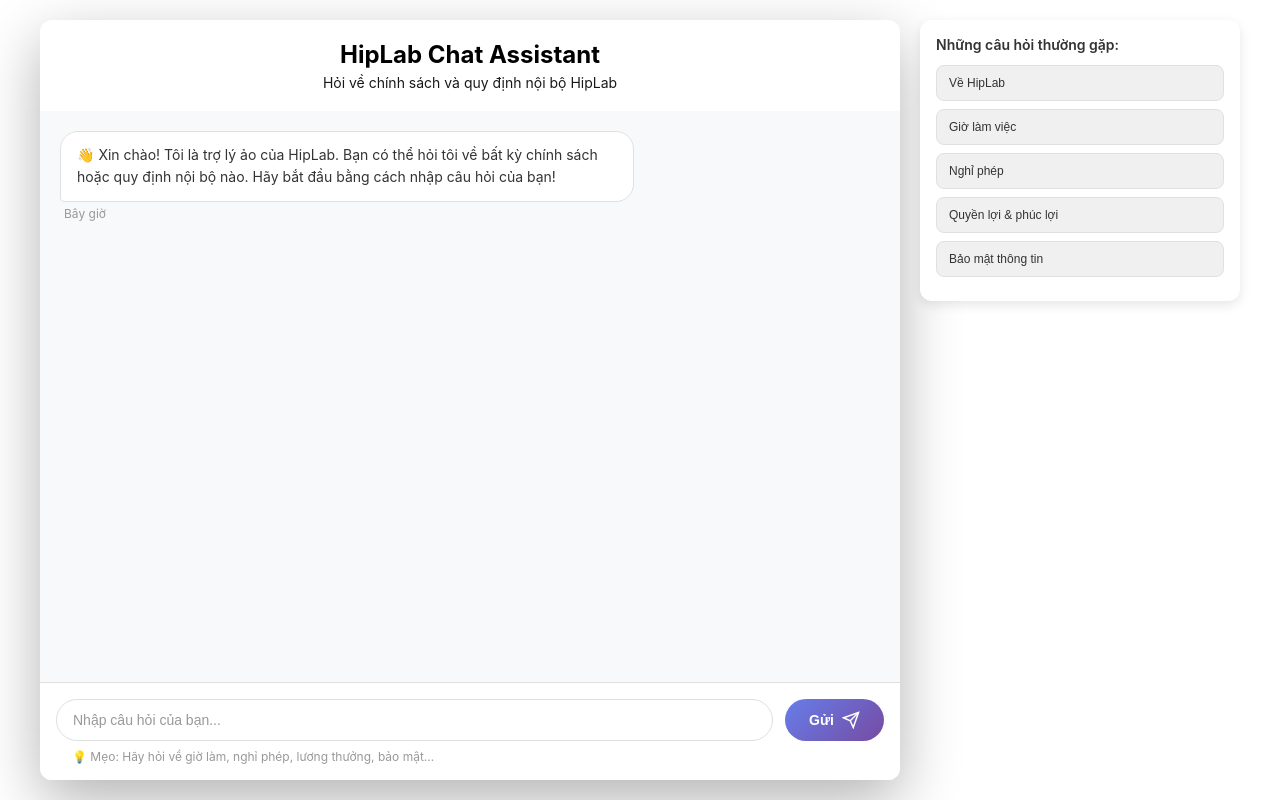
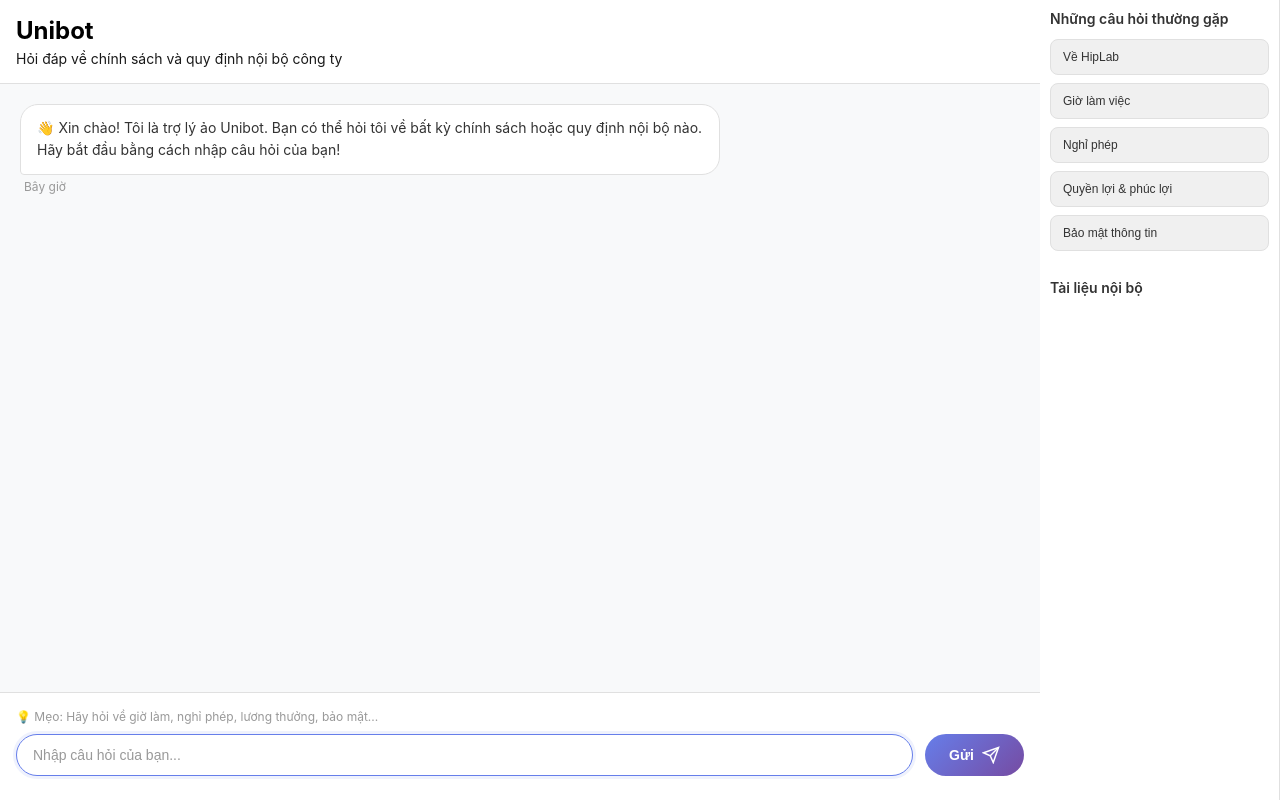
Before and after one commit to thanhdat5/unibot, a plain HTML site: page src/web/index.html in a window 1280 px wide. Drawn offline with Linux system fonts and the light colour scheme.

Commit message:
update ui

```diff
--- a/src/web/index.html
+++ b/src/web/index.html
@@ -1,19 +1,21 @@
 <!DOCTYPE html>
 <html lang="vi">
   <head>
-    <meta charset="UTF-8">
-    <meta name="viewport" content="width=device-width, initial-scale=1.0">
-    <title>HipLab Chat Assistant</title>
-    <link rel="stylesheet" href="styles.css">
+    <meta charset="UTF-8" />
+    <meta name="viewport" content="width=device-width, initial-scale=1.0" />
+    <title>Unibot Chat Assistant</title>
+    <link rel="stylesheet" href="styles.css" />
+    <link rel="icon" type="image/x-icon" href="favicon.ico" />
   </head>
   <body>
     <div class="container">
+
       <div class="chat-wrapper">
         <!-- Header -->
         <div class="chat-header">
           <div class="header-content">
-                    <h1>HipLab Chat Assistant</h1>
-                    <p>Hỏi về chính sách và quy định nội bộ HipLab</p>
+            <h1>Unibot</h1>
+            <p>Hỏi đáp về chính sách và quy định nội bộ công ty</p>
           </div>
         </div>
 
@@ -21,28 +23,23 @@
         <div class="chat-messages" id="chatMessages">
           <div class="message bot-message">
             <div class="message-content">
-                        <p>👋 Xin chào! Tôi là trợ lý ảo của HipLab. Bạn có thể hỏi tôi về bất kỳ chính sách hoặc quy định nội bộ nào. Hãy bắt đầu bằng cách nhập câu hỏi của bạn!</p>
+              <p>👋 Xin chào! Tôi là trợ lý ảo Unibot. Bạn có thể hỏi tôi về bất kỳ chính sách hoặc quy định nội bộ nào. Hãy bắt đầu bằng cách nhập câu hỏi của bạn!</p>
             </div>
             <span class="message-time">Bây giờ</span>
           </div>
         </div>
 
         <!-- Retrieved Documents Area -->
-            <div id="retrievedDocs" class="retrieved-docs" style="display: none;">
+        <div id="retrievedDocs" class="retrieved-docs" style="display: none">
           <div class="docs-header">📄 Retrieved Documents</div>
           <div id="docsList" class="docs-list"></div>
         </div>
 
         <!-- Chat Input Area -->
         <div class="chat-input-area">
+          <div class="input-hint">💡 Mẹo: Hãy hỏi về giờ làm, nghỉ phép, lương thưởng, bảo mật...</div>
           <form id="chatForm" class="input-form">
-                    <input
-                        type="text"
-                        id="messageInput"
-                        class="message-input"
-                        placeholder="Nhập câu hỏi của bạn..."
-                        autocomplete="off"
-                    >
+            <input type="text" id="messageInput" class="message-input" placeholder="Nhập câu hỏi của bạn..." autocomplete="off" autofocus />
             <button type="submit" class="send-btn" id="sendBtn">
               <span>Gửi</span>
               <svg width="18" height="18" viewBox="0 0 24 24" fill="none" stroke="currentColor" stroke-width="2">
@@ -51,14 +48,12 @@
               </svg>
             </button>
           </form>
-                <div class="input-hint">💡 Mẹo: Hãy hỏi về giờ làm, nghỉ phép, lương thưởng, bảo mật...</div>
         </div>
       </div>
-
       <!-- Info Panel -->
       <div class="info-panel">
         <div class="info-card">
-                <h3>Những câu hỏi thường gặp:</h3>
+          <h3>Những câu hỏi thường gặp</h3>
           <ul>
             <li><button class="quick-question" onclick="askQuestion('HipLab là công ty hoạt động trong lĩnh vực gì?')">Về HipLab</button></li>
             <li><button class="quick-question" onclick="askQuestion('Thời gian làm việc chính thức của HipLab là như thế nào?')">Giờ làm việc</button></li>
@@ -67,6 +62,11 @@
             <li><button class="quick-question" onclick="askQuestion('Quy định bảo mật thông tin của HipLab bao gồm những nội dung nào?')">Bảo mật thông tin</button></li>
           </ul>
         </div>
+
+        <div class="info-card">
+          <h3>Tài liệu nội bộ</h3>
+          <ul></ul>
+        </div>
       </div>
     </div>
 
--- a/src/web/styles.css
+++ b/src/web/styles.css
@@ -7,34 +7,29 @@
 body {
     font-family: -apple-system, BlinkMacSystemFont, 'Segoe UI', Roboto, 'Helvetica Neue', Arial, sans-serif;
     height: 100vh;
-    padding: 20px;
     min-height: 600px;
 }
 
 .container {
-    max-width: 1200px;
     margin: 0 auto;
-    display: grid;
-    grid-template-columns: 1fr 320px;
-    gap: 20px;
+    display: flex;
     height: 100%;
 }
 
 .chat-wrapper {
     background: white;
     border-radius: 12px;
-    box-shadow: 0 20px 60px rgba(0, 0, 0, 0.3);
     display: flex;
     flex-direction: column;
     height: 100%;
     overflow: hidden;
+    flex: 1;
 }
 
 /* Header */
 .chat-header {
-    padding: 20px;
-    text-align: center;
-    border-radius: 12px 12px 0 0;
+    padding: 16px;
+    border-bottom: 1px solid #e0e0e0;
 }
 
 .header-content h1 {
@@ -206,21 +201,21 @@ body {
 .input-hint {
     font-size: 12px;
     color: #999;
-    padding: 0 16px;
+    margin-bottom: 10px;
 }
 
 /* Info Panel */
 .info-panel {
     display: flex;
     flex-direction: column;
-    gap: 16px;
+    width: 240px;
+    flex-shrink: 0;
+    border-right: 1px solid #e0e0e0;
 }
 
 .info-card {
     background: white;
-    border-radius: 12px;
-    padding: 16px;
-    box-shadow: 0 4px 12px rgba(0, 0, 0, 0.1);
+    padding: 10px;
 }
 
 .info-card h3 {
@@ -261,14 +256,6 @@ body {
 
 /* Responsive */
 @media (max-width: 768px) {
-    .container {
-        grid-template-columns: 1fr;
-    }
-
-    .chat-wrapper {
-        height: 70vh;
-    }
-
     .message-content {
         max-width: 85%;
     }
```
Also changed, not shown: src/web/favicon.ico (added), 3 other files. Lines whose indentation alone changed are shown as unchanged.
